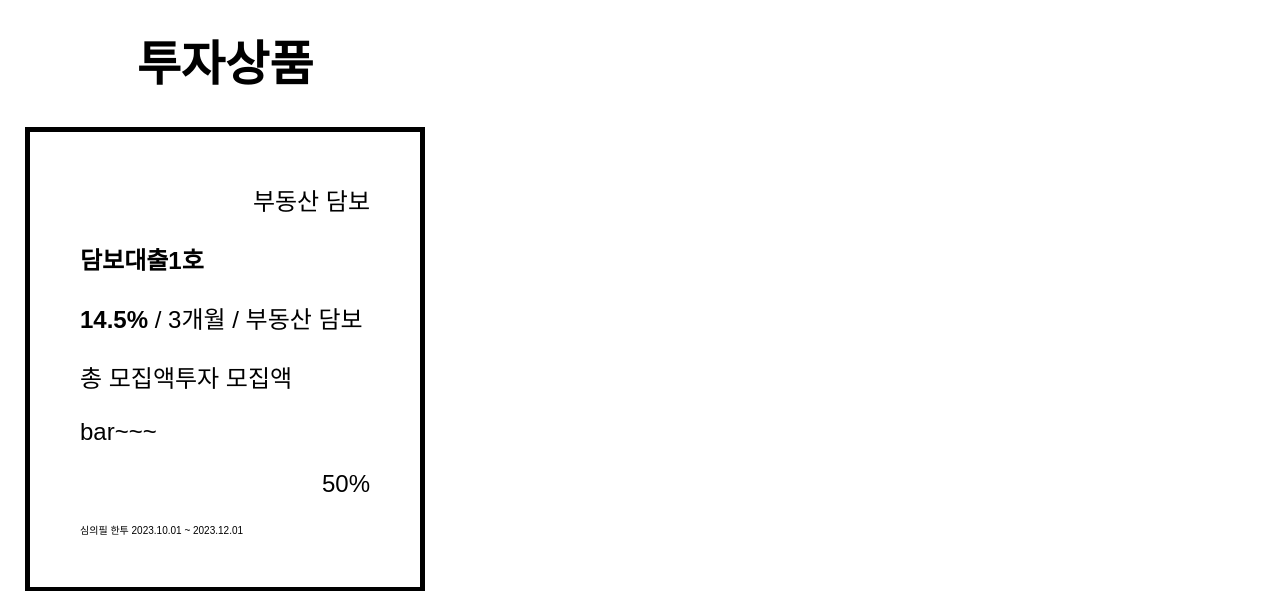
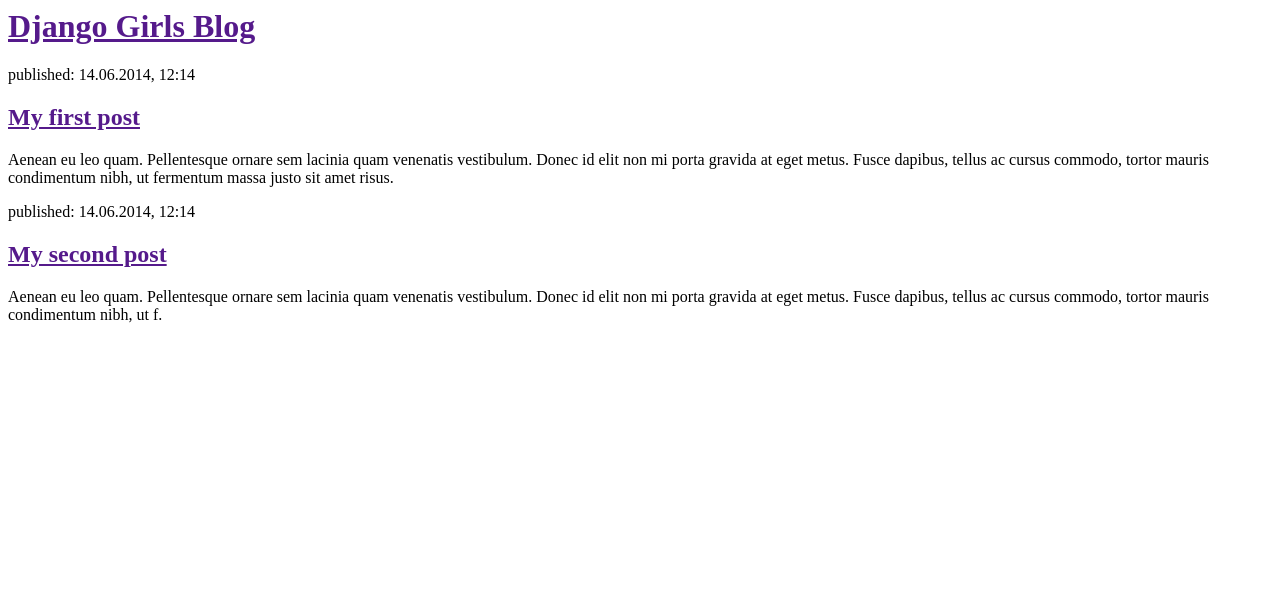
Before and after one commit to ShinBoReum/my-first-blog, a Django app: page / in a window 1280 px wide. Shown: the top 591 px of the page. After the commit the page ends 323 px from the top, so only its background shows below. Run offline with Django 3.2, Linux system fonts and the light colour scheme.

Commit message:
edit HTML for the site.

```diff
--- a/blog/templates/blog/post_list.html
+++ b/blog/templates/blog/post_list.html
@@ -1,5 +1,26 @@
+<html>
+    <head>
+        <title>Django Girls blog</title>
+    </head>
+    <body>
+        <div>
+            <h1><a href="">Django Girls Blog</a></h1>
+        </div>
 
-<html>
+        <div>
+            <p>published: 14.06.2014, 12:14</p>
+            <h2><a href="">My first post</a></h2>
+            <p>Aenean eu leo quam. Pellentesque ornare sem lacinia quam venenatis vestibulum. Donec id elit non mi porta gravida at eget metus. Fusce dapibus, tellus ac cursus commodo, tortor mauris condimentum nibh, ut fermentum massa justo sit amet risus.</p>
+        </div>
+
+        <div>
+            <p>published: 14.06.2014, 12:14</p>
+            <h2><a href="">My second post</a></h2>
+            <p>Aenean eu leo quam. Pellentesque ornare sem lacinia quam venenatis vestibulum. Donec id elit non mi porta gravida at eget metus. Fusce dapibus, tellus ac cursus commodo, tortor mauris condimentum nibh, ut f.</p>
+        </div>
+    </body>
+</html>
+<!-- <html>
     <head>
         <title>상품리스트</title>
         <style type="text/css">
@@ -57,4 +78,4 @@
         </div>
 
     </body>
-</html>
+</html> -->
```
Also changed, not shown: blog/templates/blog/base.html (added, +23 -0 lines).
